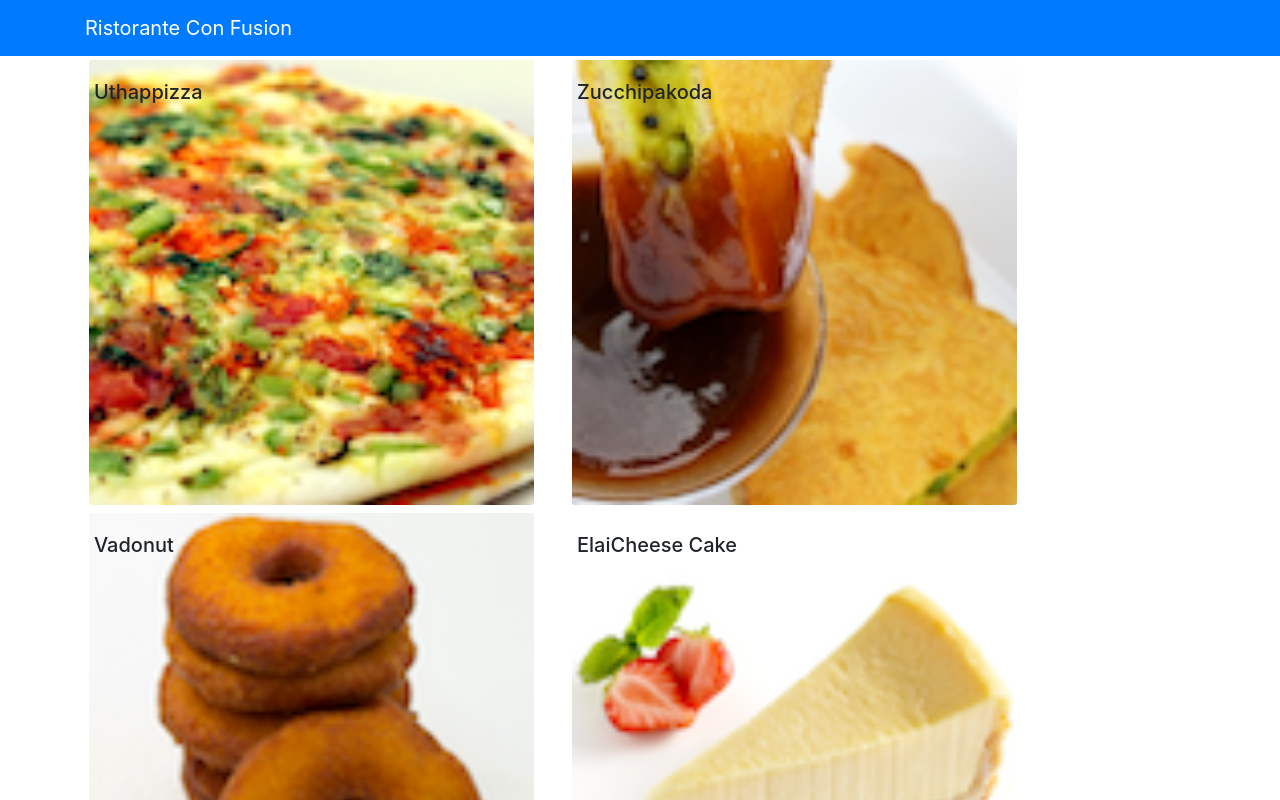
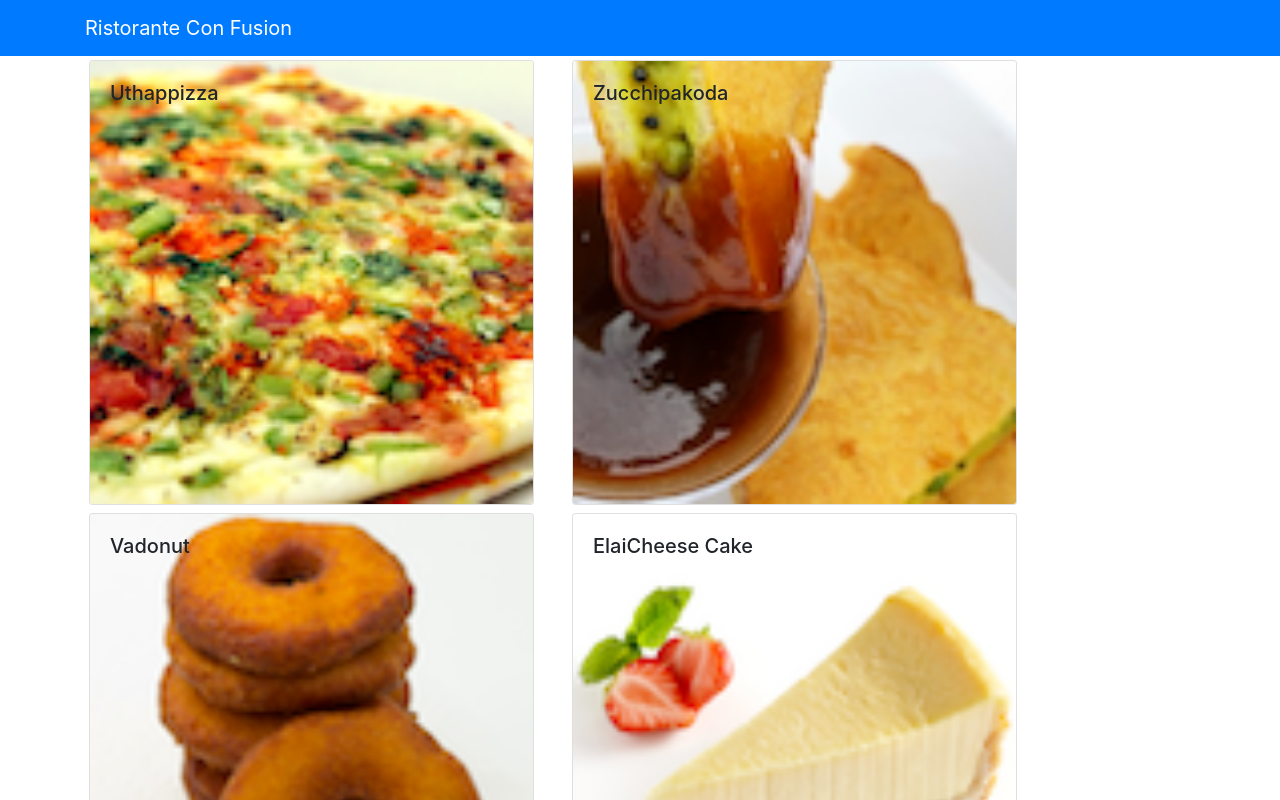
Before and after one commit to ShreelekhaRN/coursera_react, a React (Create React App) app: page / in a window 1280 px wide. Shown: the top 800 px of the page. Built offline with nearby package versions, Linux system fonts and the light colour scheme.

Commit message:
functional components

```diff
--- a/src/components/DishdetailComponent.js
+++ b/src/components/DishdetailComponent.js
@@ -1,13 +1,7 @@
 import React, { Component } from 'react';
 import { Card, CardImg, CardImgOverlay, CardText, CardBody, CardTitle } from 'reactstrap';
 
-class Dishdetails extends Component {
-    constructor(props) {
-        super(props);
-}
-
-
-RenderDish(dish) {
+function RenderDish({dish}) {
         return (
           <Card>
             <CardImg top src={dish.image} alt={dish.name} />
@@ -18,7 +12,7 @@
           </Card>
         );
       }
-      RenderComments(comments) {
+     function RenderComments({comments}) {
         if (comments == null || comments.length === 0) {
           return <div></div>;
         }
@@ -41,16 +35,16 @@
           </div>
         );
       }
-      render() {
-        if (this.props.dish != null) {
+      const  DishDetail = (props) => {
+        if (props.dish != null) {
           return (
             <div class="container">
             <div className="row">
               <div className="col-12 col-md-5 m-1">
-                {this.RenderDish(this.props.dish)}
+                <RenderDish dish={props.dish} />
               </div>
               <div className="col-12 col-md-5 m-1">
-                {this.RenderComments(this.props.dish.comments)}
+                <RenderComments comments={props.dish.comments} />
               </div>
             </div>
             </div>
@@ -59,6 +53,6 @@
           return <div></div>;
         }
       }
-    }
 
-    export default Dishdetails;
+
+    export default DishDetail;
--- a/src/components/MenuComponent.js
+++ b/src/components/MenuComponent.js
@@ -1,24 +1,24 @@
-import React, { Component } from 'react';
+import React from 'react';
 import Dishdetails from '../components/DishdetailComponent';
 import { Card, CardImg, CardImgOverlay, CardText, CardBody, CardTitle } from 'reactstrap';
 
-class Menu extends Component {
-    constructor(props) {
-        super(props);
-    }
-
-
-    render() {
-        const menu = this.props.dishes.map((dish) => {
+function RenderMenuItem ({dish, onClick}) {
   return (
-              <div key={dish.id} className="col-12 col-md-5 m-1">
-                <card key={dish.id}
-                  onClick={() => this.props.onClick(dish.id)}>
-                      <CardImg width="100%" object src={dish.image} alt={dish.name} />
+      <Card
+          onClick={() => onClick(dish.id)}>
+          <CardImg width="100%" src={dish.image} alt={dish.name} />
           <CardImgOverlay>
           <CardTitle>{dish.name}</CardTitle>
           </CardImgOverlay>
-                </card>
+      </Card>
+  );
+}
+const Menu = (props) => {
+
+  const menu = props.dishes.map((dish) => {
+      return (
+          <div className="col-12 col-md-5 m-1"  key={dish.id}>
+              <RenderMenuItem dish={dish} onClick={props.onClick} />
           </div>
       );
   });
@@ -31,6 +31,4 @@
       </div>
   );
 }
-}
-
 export default Menu;
```
Lines whose indentation alone changed are shown as unchanged.
